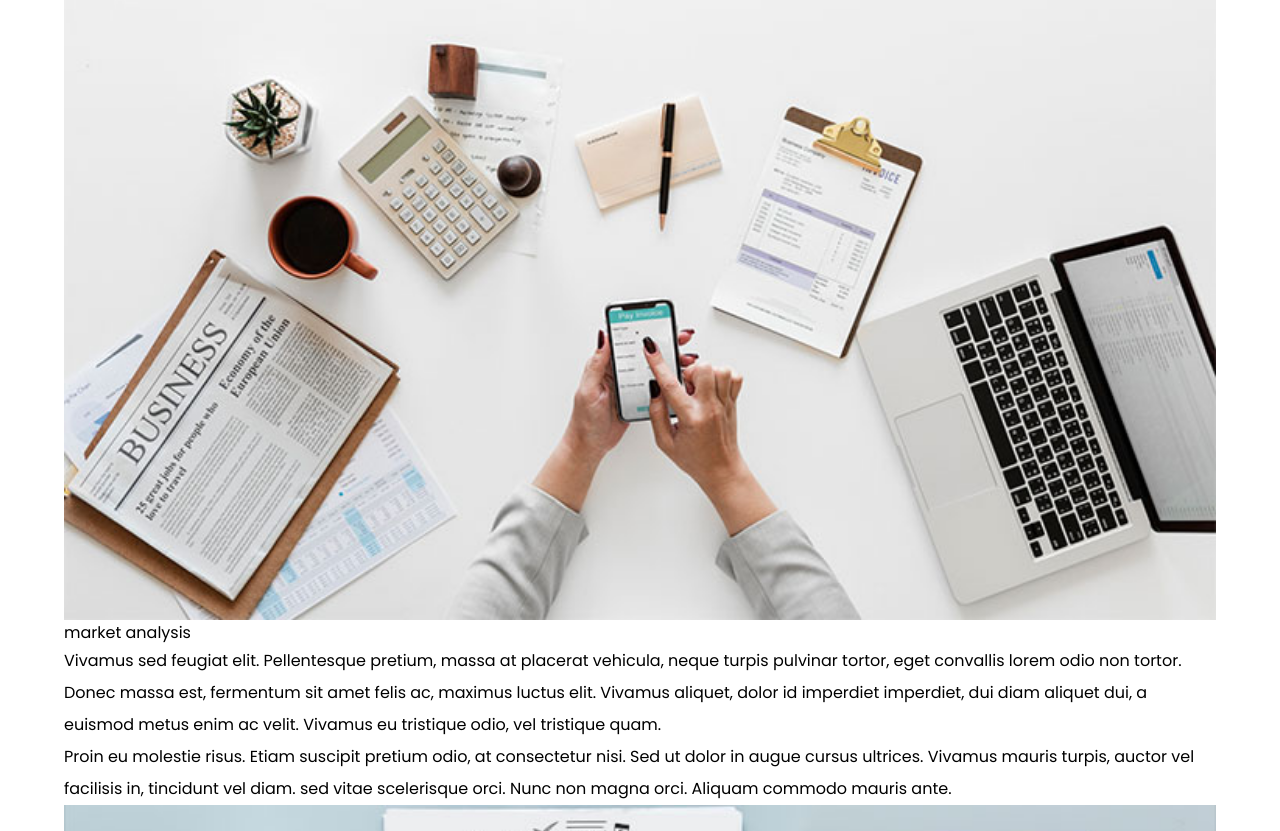
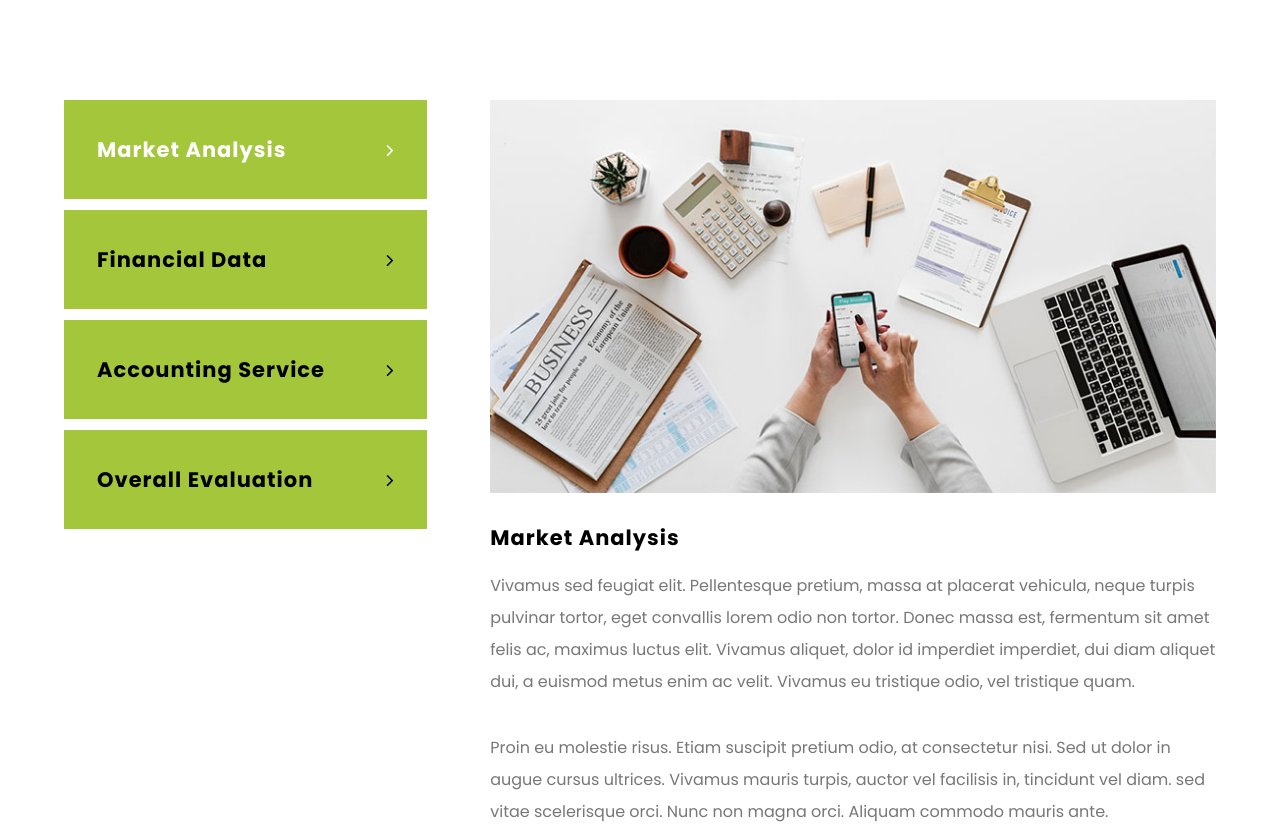
Before and after one commit to katiullahaxioned/SASS_Finance_Business_1, a plain HTML site: page index.html in a window 1280 px wide. Shown: the part 767-1598 px from the top of the page. Drawn offline with Linux system fonts and the light colour scheme.

Commit message:
analysis section styling initial

```diff
--- a/assets/sass/default/_global.scss
+++ b/assets/sass/default/_global.scss
@@ -33,6 +33,14 @@ textarea {
 p { line-height: 2; }
 p::first-letter { text-transform: uppercase; }
 
+.card-title {
+  color: $black;
+  font-size: 21px;
+  font-weight: 700;
+  letter-spacing: 1px;
+  text-transform: capitalize;
+}
+
 /*for wrapper*/
 .wrapper {
   max-width: 1366px;
--- a/assets/sass/default/_variable.scss
+++ b/assets/sass/default/_variable.scss
@@ -3,7 +3,7 @@ $black: #000;
 $white: #fff;
 $offWhite: #F7F7F7;
 $greenLight: #A4C63A;
-$greyLight: #555;
+$greyLight: #777;
 $greyMid: #343434;
 $greyDark: #232323;
 
--- a/assets/sass/pages/home/_business-analysis.scss
+++ b/assets/sass/pages/home/_business-analysis.scss
@@ -0,0 +1,59 @@
+.analysis {
+  &__wrapper {
+    width: 100%;
+    padding: 153px 5% 136px;
+    border-bottom: 1px solid $offWhite;
+    @include flex-common(flex-start, space-between);
+  }
+
+  &__lists {
+    gap: 11px;
+    @include display-flex;
+    @include flex-basis(31.5%);
+    @include flex-direction(column);
+
+    li {
+      padding: 34px 33px;
+      background-color: $greenLight;
+      cursor: pointer;
+      @include flex-common(center, space-between);
+
+      > * { @include transition; }
+
+      &:first-child > * { color: $white; }
+
+      &:hover > * { color: $white; }
+    }
+
+    &--icon {
+      width: 15px;
+      height: 15px;
+      position: relative;
+      font-size: 20px;
+      text-indent: -99999px;
+
+      &::before {
+        @include fontAwesome(map-get($fontAwesome, right));
+        left: 75%;
+      }
+    }
+  }
+
+  &__desc {
+    @include flex-basis(63%);
+
+    li {
+      @include display-flex;
+      @include flex-direction(column);
+
+      &:not(:first-child) { display: none; }
+    }
+
+    .card-title { margin: 29px 0 0; }
+
+    .section-para {
+      margin: 17px 0;
+      color: $greyLight;
+    }
+  }
+}
```
Also changed, not shown: assets/css/style.css, 1 other file.
